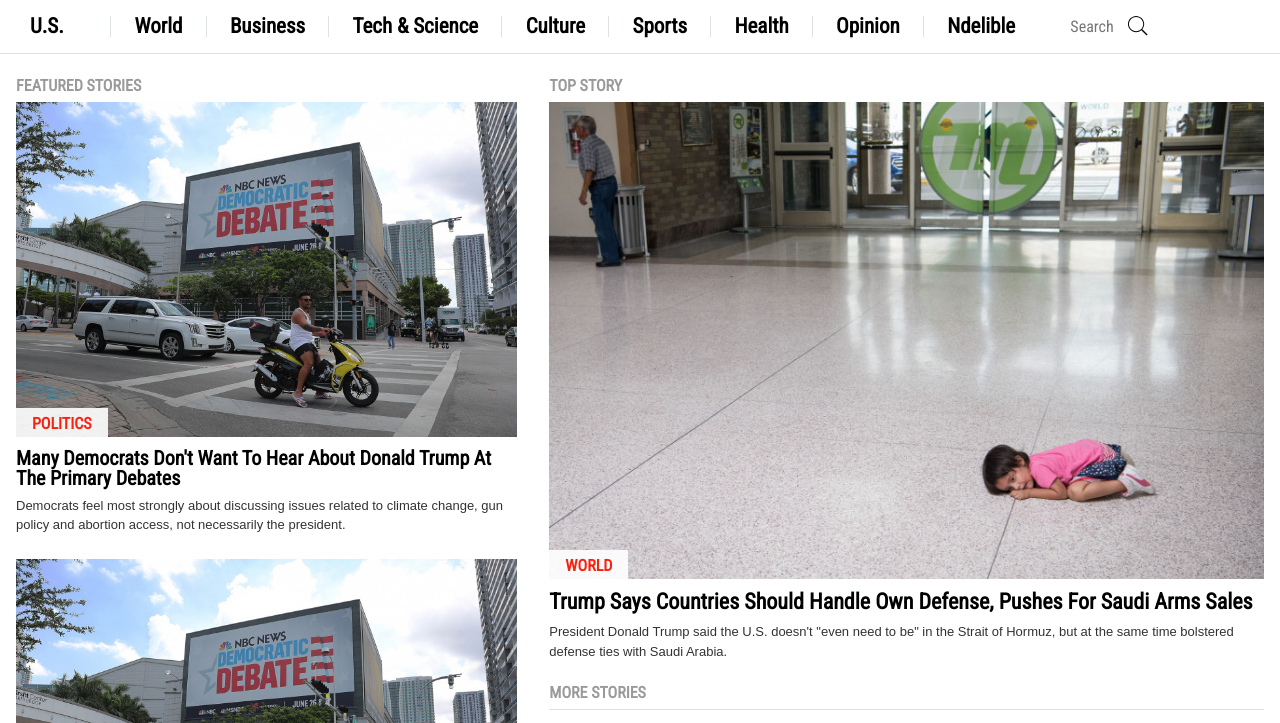
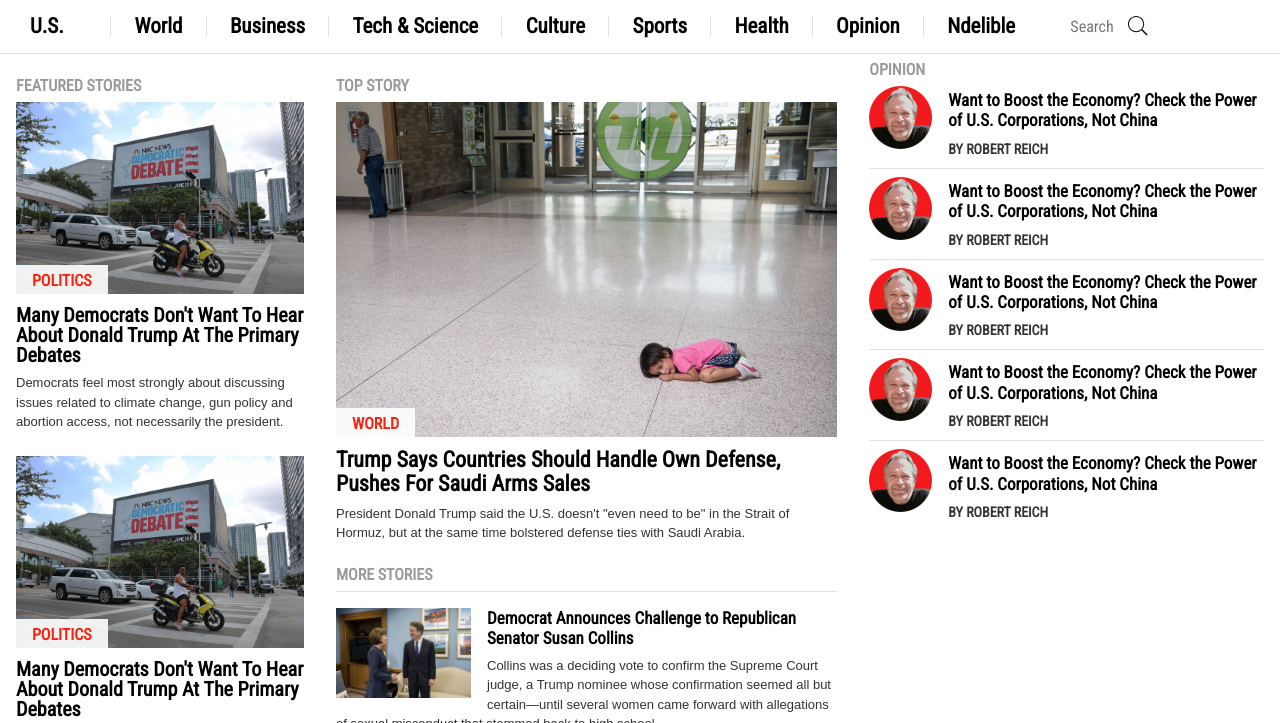
Before and after one commit to ViriCruz/newsweek-bootstrap4, a plain HTML site: page index.html in a window 1280 px wide. Shown: the part 92-815 px from the top of the page. Drawn offline with nearby package versions, Linux system fonts and the light colour scheme.

Commit message:
opinion section added for all breakpoints

```diff
--- a/assets/css/main.css
+++ b/assets/css/main.css
@@ -1,6 +1,8 @@
 /* http://meyerweb.com/eric/tools/css/reset/
    v2.0 | 20110126
    License: none (public domain)
+
+   Reset
 */
 
 html, body, div, span, applet, object, iframe,
@@ -23,11 +25,6 @@ time, mark, audio, video {
 	font: inherit;
 	vertical-align: baseline;
 }
-/* HTML5 display-role reset for older browsers */
-article, aside, details, figcaption, figure,
-footer, header, hgroup, menu, nav, section {
-	display: block;
-}
 body {
   line-height: 1;
   font-family: 'Roboto Condensed', sans-serif;
@@ -40,14 +37,21 @@ ol, ul {
 blockquote, q {
 	quotes: none;
 }
+
+table {
+	border-collapse: collapse;
+	border-spacing: 0;
+}
+
 blockquote:before, blockquote:after,
 q:before, q:after {
 	content: '';
 	content: none;
 }
-table {
-	border-collapse: collapse;
-	border-spacing: 0;
+
+article, aside, details, figcaption, figure,
+footer, header, hgroup, menu, nav, section {
+	display: block;
 }
 
 /* Reset */
@@ -164,6 +168,20 @@ h1 a:hover, h2 a:hover, h3 a:hover, h4 a:hover, h5 a:hover, h6 a:hover {
   text-decoration: underline #f72210;
   color: #000;
 }
+
+.list-a{
+  line-height: 1.2;
+  font-size: 17px;
+}
+
+.byline{
+  font-size: 14px;
+  line-height: 21px;
+}
+.list-a:hover{
+  color: #f72210;
+  text-decoration: none;
+}
 h1 a, h2 a, h3 a, h4 a, h5 a, h6 a{
   color: #000;
 }
@@ -178,6 +196,12 @@ article p{
   width: 258px;
 }
 
+@media only screen and (min-width: 768px){
+  .size-img{
+    width: 135px;
+  }
+}
+
 @media only screen and (min-width: 992px){
   .container{
     height: auto;
--- a/index.html
+++ b/index.html
@@ -12,7 +12,7 @@
 </head>
 <body>
 
-    <div class="container">
+    <div class="container sticky-top">
       <header class="header-news">
           <div class="d-flex flex-row align-items-center py-lg-3">
             <div class="col d-none d-lg-block align-self-lg-end mb-lg-2">
@@ -92,8 +92,8 @@
       <main>
         <section>
           <!-- new row -->
-          <div class="d-md-flex row">
-            <div class="content px-3 py-3 col-md-7 order-md-1">
+          <div class="d-md-flex row flex-md-wrap">
+            <div class="content col-md-7 col-lg-5 order-md-1 px-3 py-3">
               <h4 class="text-uppercase font-weight-bold text-content pt-2 pb-2">top story</h4>
               <article>
                 <div class="position-relative mb-2">
@@ -267,11 +267,8 @@
               </div>
               <!-- end of content div -->
             </div>
-
-
-
             <!-- featured stories -->
-            <div class="px-3 py-3 col-md-5">
+            <div class="px-3 py-3 col-md-5 col-lg-3 order-md-0">
               <h4 class="text-uppercase font-weight-bold text-content pt-2 pb-2">featured stories</h4>
               <article class="pb-4">
                 <div class="position-relative mb-2">
@@ -324,8 +321,8 @@
 
               </article>
 
-              <article class="pb-4">
-                <div class="position-relative mb-2">
+              <article>
+                <div class="position-relative">
                     <div class="position-absolute category">
                         <a href="#" class="text-uppercase d-block link-orange font-weight-bold px-3 py-2">politics</a>
                     </div>
@@ -341,7 +338,85 @@
 
               </article>
             </div>
+            <!-- opinion -->
+            <div class="px-3 pb-3 col-md-12 col-lg-4 order-md-2">
+              <h4 class="text-uppercase font-weight-bold text-content pt-2 pb-2">opinion</h4>
+              <!-- ul -->
+              <ul>
+                <!-- first list item -->
+                <li class="d-flex border-bottom pb-2">
+                  <div class="mr-3">
+                      <a href="#" class="d-block">
+                        <img src="assets/img/robert-reich.png" alt="robert reich" />
+                      </a>
+                  </div>
+                  <div class="pt-1">
+                    <a href="#" class="link-text font-weight-bold list-a d-block pb-1">
+                        Want to Boost the Economy? Check the Power of U.S. Corporations, Not China
+                    </a>
+                    <div class="text-uppercase font-weight-bold byline pt-1">by robert reich</div>
+                  </div>
+                </li>
+                <!-- end of first -->
+                <!-- rest of list items -->
+                <li class="d-flex border-bottom py-2">
+                  <div class="mr-3">
+                      <a href="#" class="d-block">
+                        <img src="assets/img/robert-reich.png" alt="robert reich" />
+                      </a>
+                  </div>
+                  <div class="pt-1">
+                    <a href="#" class="link-text font-weight-bold list-a d-block pb-1">
+                        Want to Boost the Economy? Check the Power of U.S. Corporations, Not China
+                    </a>
+                    <div class="text-uppercase font-weight-bold byline pt-1">by robert reich</div>
+                  </div>
+                </li>
 
+                <li class="d-flex border-bottom py-2">
+                  <div class="mr-3">
+                      <a href="#" class="d-block">
+                        <img src="assets/img/robert-reich.png" alt="robert reich" />
+                      </a>
+                  </div>
+                  <div class="pt-1">
+                    <a href="#" class="link-text font-weight-bold list-a d-block pb-1">
+                        Want to Boost the Economy? Check the Power of U.S. Corporations, Not China
+                    </a>
+                    <div class="text-uppercase font-weight-bold byline pt-1">by robert reich</div>
+                  </div>
+                </li>
+
+                <li class="d-flex border-bottom py-2">
+                  <div class="mr-3">
+                      <a href="#" class="d-block">
+                        <img src="assets/img/robert-reich.png" alt="robert reich" />
+                      </a>
+                  </div>
+                  <div class="pt-1">
+                    <a href="#" class="link-text font-weight-bold list-a d-block pb-1">
+                        Want to Boost the Economy? Check the Power of U.S. Corporations, Not China
+                    </a>
+                    <div class="text-uppercase font-weight-bold byline pt-1">by robert reich</div>
+                  </div>
+                </li>
+
+                <li class="d-flex py-2">
+                  <div class="mr-3">
+                      <a href="#" class="d-block">
+                        <img src="assets/img/robert-reich.png" alt="robert reich" />
+                      </a>
+                  </div>
+                  <div class="pt-1">
+                    <a href="#" class="link-text font-weight-bold list-a d-block pb-1">
+                        Want to Boost the Economy? Check the Power of U.S. Corporations, Not China
+                    </a>
+                    <div class="text-uppercase font-weight-bold byline pt-1">by robert reich</div>
+                  </div>
+                </li>
+              </ul>
+              <!-- end of ul -->
+            </div>
             <!-- end of row -->
           </div>
         </section>
```
Also changed, not shown: assets/img/robert-reich.png (added).
